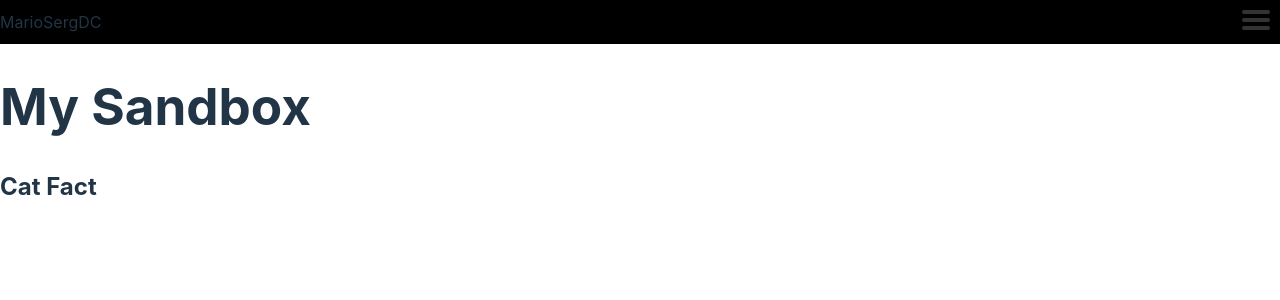
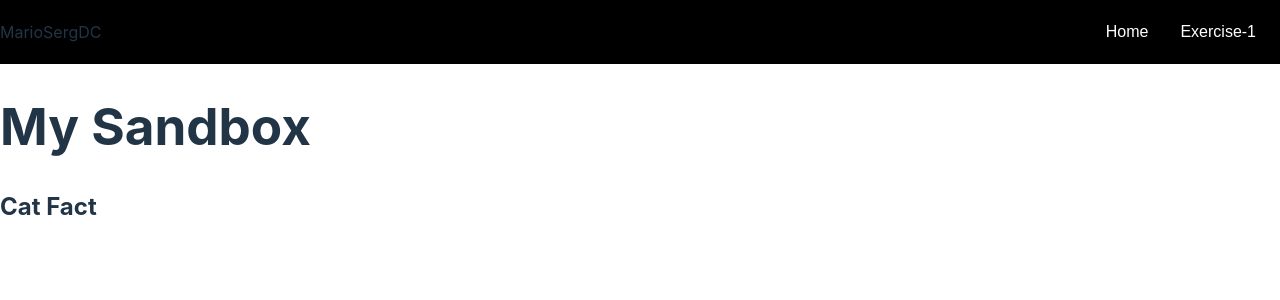
Before and after one commit to mariosergdc/practicing-react-1, a React (Vite) app: page /exercise-1 in a window 1280 px wide. Shown: the top 300 px of the page. Built offline with nearby package versions, Linux system fonts and the light colour scheme; no server answers.

Commit message:
hamburger responsive

```diff
--- a/src/components/Hamburger.css
+++ b/src/components/Hamburger.css
@@ -3,13 +3,14 @@ body {
   padding: 0;
 }
 .hamburger {
+  position: relative;
   background-color: transparent;
   right: 0;
   top: 0;
   padding: 10px;
   transform: translate3d(0, 0, 0);
   transition: transform 0.25s cubic-bezier(0.05, 1.04, 0.72, 0.98);
-  z-index: 1002;
+  z-index: 1000;
   cursor: pointer;
   user-select: none;
 }
@@ -23,19 +24,14 @@ body {
   width: 28px;
   height: 4px;
   opacity: 1;
-  -webkit-transform: translate3d(0, 0, 0);
   transform: translate3d(0, 0, 0);
-  -webkit-transition: all 0.25s cubic-bezier(0.05, 1.04, 0.72, 0.98);
+
   transition: all 0.25s cubic-bezier(0.05, 1.04, 0.72, 0.98);
 }
 .hamburger:hover .top {
-  -webkit-transform: translateY(-100%);
-  -ms-transform: translateY(-100%);
   transform: translateY(-100%);
 }
 .hamburger:hover .bottom {
-  -webkit-transform: translateY(100%);
-  -ms-transform: translateY(100%);
   transform: translateY(100%);
 }
 .hamburger.is-active .top {
@@ -45,8 +41,6 @@ body {
   opacity: 0;
 }
 .hamburger.is-active .bottom {
-  -webkit-transform: translateY(-200%) rotate(135deg) !important;
-  -ms-transform: translateY(-200%) rotate(135deg) !important;
   transform: translateY(-200%) rotate(135deg) !important;
 }
 
@@ -56,15 +50,15 @@ body {
 .menuppal {
   background-color: rgba(0, 0, 0, 0.7);
   bottom: 0;
+  top: 0;
+  left: 0;
   height: 100%;
-  left: 0;
-  overflow-y: scroll;
   position: fixed;
-  top: 0;
-  transform: translate3d(0px, -100%, 0px);
+  border-radius: 0 0 50% 0;
+  transform: translate3d(-100%, -100%, 0px);
   transition: transform 0.35s cubic-bezier(0.05, 1.04, 0.72, 0.98) 0s;
   width: 100%;
-  z-index: 1001;
+  z-index: 999;
 }
 .menuppal ul {
   margin: 0;
@@ -83,9 +77,35 @@ body {
 }
 .menuppal ul li a {
   text-decoration: none;
-  color: #369;
+  color: rgb(255, 255, 255);
 }
 .menuppal ul li a:hover {
   text-decoration: none;
   color: #333;
 }
+
+@media screen and (min-width: 768px) {
+  .hamburger {
+    display: none;
+  }
+  .menuppal {
+    display: block;
+    position: relative;
+    border-radius: 0;
+    transform: translate3d(0px, 0px, 0px);
+  }
+  .menuppal ul {
+    display: flex;
+  }
+  .menuppal ul li {
+    list-style: none;
+    text-align: center;
+    font-family: Verdadna, Arial, Helvetica;
+    font-size: 1rem;
+    color: #369;
+    text-transform: none;
+    font-weight: bold;
+    margin-right: 1rem;
+    padding: 0.5rem;
+  }
+}
--- a/src/components/Hamburger.jsx
+++ b/src/components/Hamburger.jsx
@@ -10,14 +10,6 @@ const Hamburger = () => {
 
   return (
     <div>
-      <div
-        onClick={handleClick}
-        className={`hamburger ${open ? "is-active" : ""} `}
-      >
-        <div className="layer top"></div>
-        <div className="layer mid"></div>
-        <div className="layer bottom"></div>
-      </div>
       <nav
         onClick={handleClick}
         className={`menuppal ${open ? "is_active" : ""} `}
@@ -31,6 +23,14 @@ const Hamburger = () => {
           </li>
         </ul>
       </nav>
+      <div
+        onClick={handleClick}
+        className={`hamburger ${open ? "is-active" : ""} `}
+      >
+        <div className="layer top"></div>
+        <div className="layer mid"></div>
+        <div className="layer bottom"></div>
+      </div>
     </div>
   );
 };
--- a/src/index.css
+++ b/src/index.css
@@ -12,6 +12,10 @@
   -webkit-font-smoothing: antialiased;
   -moz-osx-font-smoothing: grayscale;
   -webkit-text-size-adjust: 100%;
+}
+
+#root {
+  width: 100%;
 }
 
 a {
@@ -68,7 +72,7 @@ button:focus-visible {
 }
 
 .nav-bar {
-  width: 100vw;
+  width: 100%;
   display: flex;
   justify-content: space-between;
   align-items: center;
```
